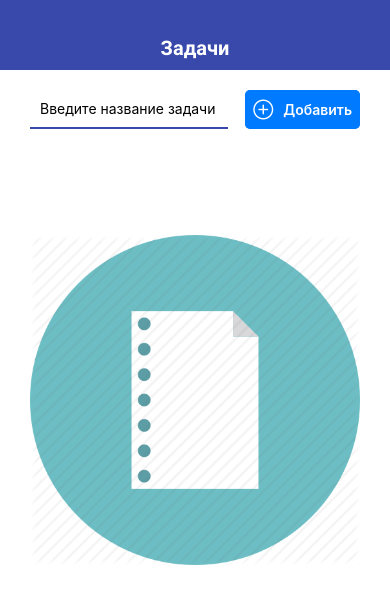
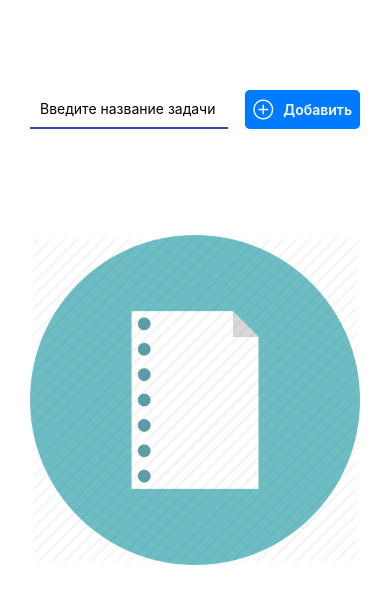
Before and after one commit to georgeaziev/react-native-todo, a React Native app: screen / in a window 390 px wide. Shown: the top 604 px of the page. Built offline with nearby package versions, Linux system fonts and the light colour scheme.

Commit message:
responsive style

```diff
--- a/App.tsx
+++ b/App.tsx
@@ -5,6 +5,7 @@ import { AppLoading } from "expo";
 import Navbar from "./src/components/Navbar";
 import MainScreen from "./src/screens/MainScreen";
 import TodoScreen from "./src/screens/TodoScreen";
+import { theme } from "./src/theme";
 
 export interface Methods {
   addTask?: (title: string) => void;
@@ -106,7 +107,7 @@ const App = () => {
 
 const styles = StyleSheet.create({
   container: {
-    paddingHorizontal: 30,
+    paddingHorizontal: theme.padding_horizontal,
     paddingVertical: 20
   }
 });
--- a/app.json
+++ b/app.json
@@ -4,13 +4,9 @@
     "slug": "xx",
     "privacy": "public",
     "sdkVersion": "36.0.0",
-    "platforms": [
-      "ios",
-      "android",
-      "web"
-    ],
+    "platforms": ["ios", "android", "web"],
     "version": "1.0.0",
-    "orientation": "portrait",
+    "orientation": "default",
     "icon": "./assets/icon.png",
     "splash": {
       "image": "./assets/splash.png",
@@ -20,9 +16,7 @@
     "updates": {
       "fallbackToCacheTimeout": 0
     },
-    "assetBundlePatterns": [
-      "**/*"
-    ],
+    "assetBundlePatterns": ["**/*"],
     "ios": {
       "supportsTablet": true
     }
--- a/src/components/Add.tsx
+++ b/src/components/Add.tsx
@@ -1,5 +1,5 @@
 import React from "react";
-import { View, TextInput, StyleSheet, Alert } from "react-native";
+import { View, TextInput, StyleSheet, Alert, Keyboard } from "react-native";
 import { AntDesign } from "@expo/vector-icons";
 import { theme } from "../theme";
 
@@ -14,8 +14,9 @@ const Add = ({ addTask }: Props) => {
     if (task.trim()) {
       setTask("");
       addTask(task);
+      Keyboard.dismiss();
     } else {
-      Alert.alert("Discombobulate and write text");
+      Alert.alert("Discombobulate");
     }
   };
 
--- a/src/components/Navbar.tsx
+++ b/src/components/Navbar.tsx
@@ -1,11 +1,19 @@
 import React from "react";
-import { View, StyleSheet } from "react-native";
+import { View, StyleSheet, Platform } from "react-native";
 import { theme } from "../theme";
 import AppFontBold from "./ui/AppFontBold";
 
 const Navbar = ({ title }: any) => {
   return (
-    <View style={style.navbar}>
+    <View
+      style={{
+        ...style.navbar,
+        ...Platform.select({
+          ios: style.navbariOS,
+          android: style.navbarAndroid as any
+        })
+      }}
+    >
       <AppFontBold style={style.text}>{title}</AppFontBold>
     </View>
   );
@@ -16,11 +24,17 @@ const style = StyleSheet.create({
     height: 70,
     alignItems: "center",
     justifyContent: "flex-end",
-    backgroundColor: theme.main,
     paddingBottom: 10
   },
+  navbarAndroid: {
+    backgroundColor: theme.main
+  },
+  navbariOS: {
+    borderBottomColor: theme.main,
+    borderBottomWidth: 1
+  },
   text: {
-    color: "#fff",
+    color: Platform.OS === "ios" ? theme.main : "#fff",
     fontSize: 20
   }
 });
--- a/src/components/ui/AppButton.tsx
+++ b/src/components/ui/AppButton.tsx
@@ -1,5 +1,11 @@
 import React from "react";
-import { StyleSheet, View, TouchableOpacity } from "react-native";
+import {
+  StyleSheet,
+  View,
+  TouchableOpacity,
+  TouchableNativeFeedback,
+  Platform
+} from "react-native";
 import AppFontBold from "./AppFontBold";
 import { theme } from "../../theme";
 
@@ -11,12 +17,14 @@ interface Props {
 }
 
 const AppButton = ({ children, onPress, color = theme.main }: Props) => {
+  const Wrapper: any =
+    Platform.OS === "android" ? TouchableNativeFeedback : TouchableOpacity;
   return (
-    <TouchableOpacity activeOpacity={0.7} onPress={onPress}>
+    <Wrapper activeOpacity={0.7} onPress={onPress}>
       <View style={{ ...style.button, backgroundColor: color }}>
         <AppFontBold style={style.text}>{children}</AppFontBold>
       </View>
-    </TouchableOpacity>
+    </Wrapper>
   );
 };
 
--- a/src/screens/MainScreen.tsx
+++ b/src/screens/MainScreen.tsx
@@ -1,8 +1,9 @@
 import React from "react";
-import { View, Image, FlatList, StyleSheet } from "react-native";
+import { View, Image, FlatList, StyleSheet, Dimensions } from "react-native";
 import Add from "../components/Add";
 import List from "../components/List";
 import { Methods } from "../../App";
+import { theme } from "../theme";
 
 interface Props extends Methods {
   list: {
@@ -12,10 +13,29 @@ interface Props extends Methods {
 }
 
 const MainScreen = ({ addTask, list, deleteTask, onTaskPress }: Props) => {
+  const [deviceWidth, setDeviceWidth] = React.useState(
+    Dimensions.get("window").width - theme.padding_horizontal * 2
+  );
+
+  React.useEffect(() => {
+    const update = () => {
+      const width =
+        Dimensions.get("window").width - theme.padding_horizontal * 2;
+      setDeviceWidth(width);
+    };
+
+    Dimensions.addEventListener("change", update);
+
+    return () => {
+      Dimensions.removeEventListener("change", update);
+    };
+  });
+
   return (
-    <View>
+    <View style={{ width: deviceWidth }}>
       <Add addTask={addTask} />
       {list.length ? (
+        <View>
           <FlatList
             keyExtractor={item => item.id.toString()}
             data={list}
@@ -27,6 +47,7 @@ const MainScreen = ({ addTask, list, deleteTask, onTaskPress }: Props) => {
               />
             )}
           />
+        </View>
       ) : (
         <View>
           <Image
--- a/src/screens/TodoScreen.tsx
+++ b/src/screens/TodoScreen.tsx
@@ -1,5 +1,5 @@
 import React from "react";
-import { View, StyleSheet } from "react-native";
+import { View, StyleSheet, Dimensions } from "react-native";
 import {
   FontAwesome,
   AntDesign,
@@ -67,7 +67,7 @@ const style = StyleSheet.create({
     justifyContent: "space-between"
   },
   button: {
-    width: "40%"
+    width: Dimensions.get("window").width / 3
   },
   title: {
     fontSize: 20
--- a/src/theme.ts
+++ b/src/theme.ts
@@ -1,5 +1,6 @@
 export const theme = {
   red: "red",
   grey: "#757575",
-  main: "#3949ab"
+  main: "#3949ab",
+  padding_horizontal: 30
 };
```
Lines whose indentation alone changed are shown as unchanged.
